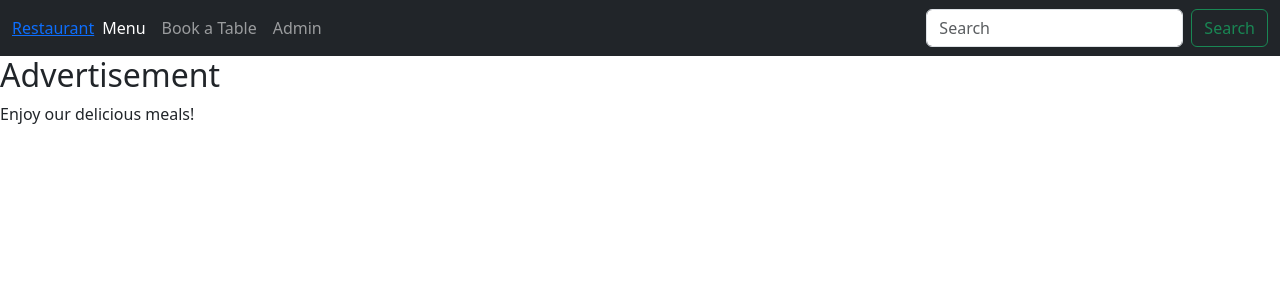
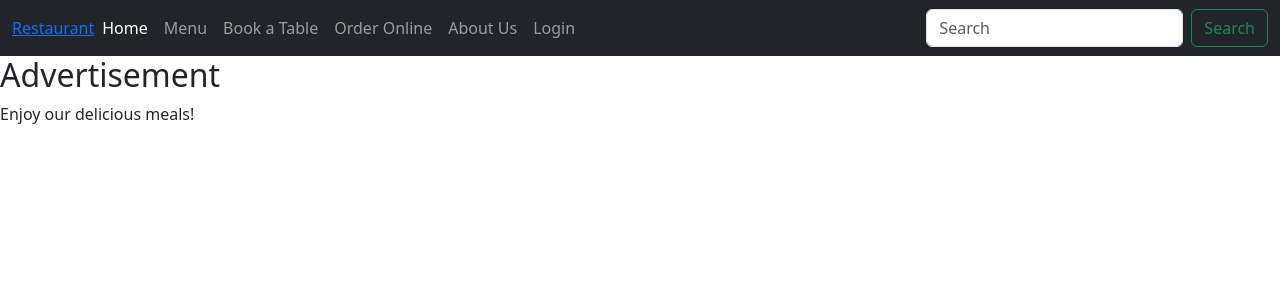
Before and after one commit to ProJBH/Restaurant_web_app, a React (Create React App) app in the folder frontend/: page / in a window 1280 px wide. Shown: the top 300 px of the page. Built offline with nearby package versions, Linux system fonts and the light colour scheme.

Commit message:
adding more options to nav bar

```diff
--- a/frontend/src/components/Navbar.tsx
+++ b/frontend/src/components/Navbar.tsx
@@ -19,7 +19,12 @@
         <div className="collapse navbar-collapse" id="navbarCollapse">
           <ul className="navbar-nav me-auto mb-2 mb-md-0">
             <li className="nav-item">
-              <a className="nav-link active" aria-current="page" href="/menu">
+              <a className="nav-link active" aria-current="page" href="/">
+                Home
+              </a>
+            </li>
+            <li className="nav-item">
+              <a className="nav-link" href="/menu">
                 Menu
               </a>
             </li>
@@ -29,8 +34,18 @@
               </a>
             </li>
             <li className="nav-item">
+              <a className="nav-link" href="/orderOnline">
+                Order Online
+              </a>
+            </li>
+            <li className="nav-item">
+              <a className="nav-link" href="/about">
+                About Us
+              </a>
+            </li>
+            <li className="nav-item">
               <a className="nav-link" href="/admin/login">
-                Admin
+                Login
               </a>
             </li>
           </ul>
```
